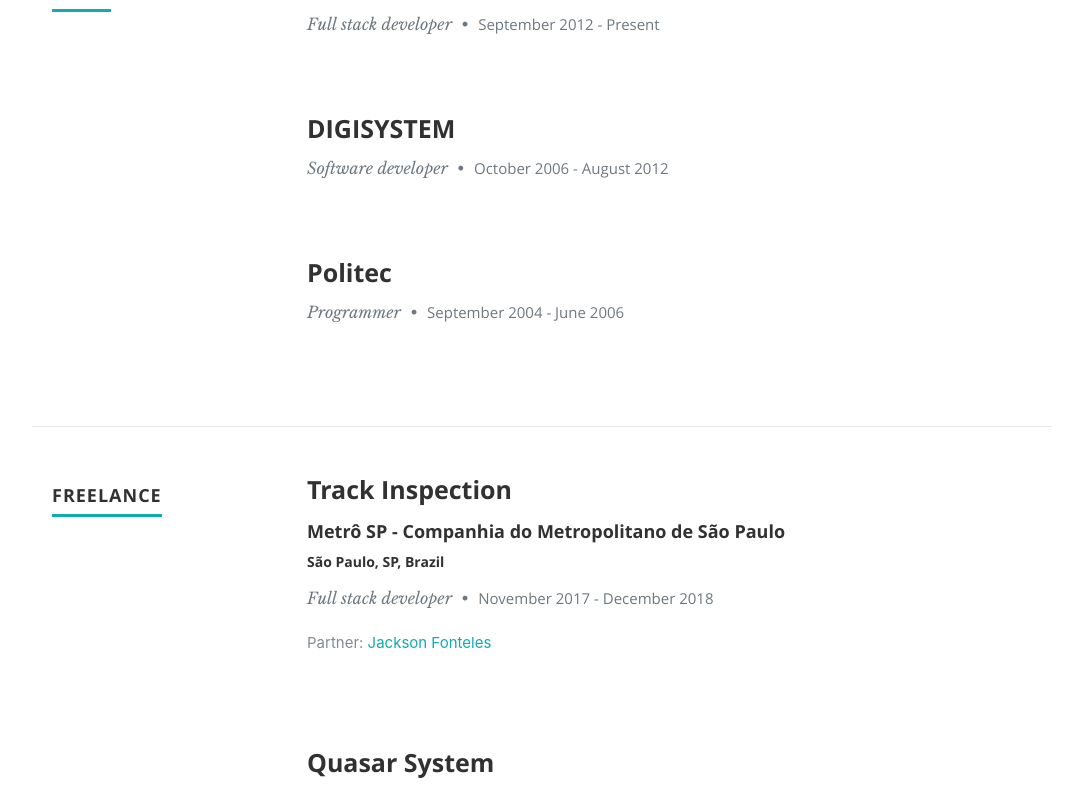
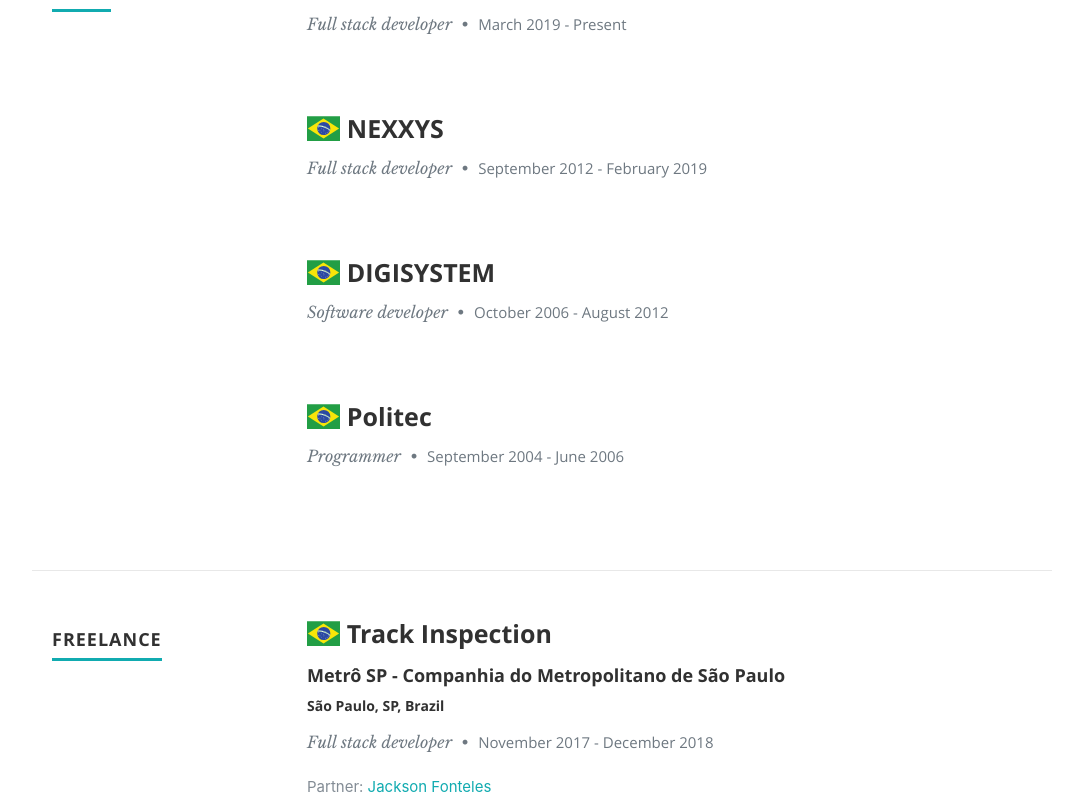
Before and after one commit to LucasRosinelli/resume, a React (Create React App) app: page / in a window 1280 px wide. Shown: the part 1710-2505 px from the top of the page, without its empty margins (98-1181 px from the left). Built offline with nearby package versions, Linux system fonts and the light colour scheme.

Commit message:
Work experiences loaded from Resume Data

```diff
--- a/public/index.html
+++ b/public/index.html
@@ -14,6 +14,7 @@
     <link rel="stylesheet" href="%PUBLIC_URL%/css/layout.css" />
     <link rel="stylesheet" href="%PUBLIC_URL%/css/media-queries.css" />
     <link rel="stylesheet" href="%PUBLIC_URL%/css/magnific-popup.css" />
+    <link rel="stylesheet" href="https://cdnjs.cloudflare.com/ajax/libs/flag-icon-css/3.3.0/css/flag-icon.min.css" />
 
     <script src="%PUBLIC_URL%/js/modernizr.js"></script>
 
--- a/src/components/resume/resume.js
+++ b/src/components/resume/resume.js
@@ -29,45 +29,7 @@ export default class Resume extends Component {
                             <h1><span>Work</span></h1>
                         </div>
                         <div className="nine columns main-col">
-                        <div className="row item">
-                            <div className="twelve columns">
-                                <h3>NEXXYS</h3>
-                                <p className="info">Full stack developer <span>•</span> <em className="date">September 2012 - Present</em></p>
-                                {/*
-                                <p>
-                                    <i>Bullets</i>
-                                </p>
-                                <p>
-                                    <i>Achievements</i>
-                                    <ul className="twelve columns">
-                                        <li>ITEM 1</li>
-                                        <li>Item 2</li>
-                                    </ul>
-                                </p>
-                                */}
-                                <p>
-                                    &nbsp;
-                                </p>
-                            </div>
-                        </div>
-                        <div className="row item">
-                            <div className="twelve columns">
-                                <h3>DIGISYSTEM</h3>
-                                <p className="info">Software developer <span>•</span> <em className="date">October 2006 - August 2012</em></p>
-                                <p>
-                                    &nbsp;
-                                </p>
-                            </div>
-                        </div>
-                        <div className="row item">
-                            <div className="twelve columns">
-                                <h3>Politec</h3>
-                                <p className="info">Programmer <span>•</span> <em className="date">September 2004 - June 2006</em></p>
-                                <p>
-                                    &nbsp;
-                                </p>
-                            </div>
-                        </div>
+                            {this.createWorkExperiences(resumeData)}
                         </div>
                     </div>
                     <div className="row freelance">
@@ -77,7 +39,7 @@ export default class Resume extends Component {
                         <div className="nine columns main-col">
                             <div className="row item">
                                 <div className="twelve columns">
-                                <h3>Track Inspection</h3>
+                                    <h3><span class={"flag-icon flag-icon-br"}></span> Track Inspection</h3>
                                     <h5>Metrô SP - Companhia do Metropolitano de São Paulo</h5>
                                     <h6>São Paulo, SP, Brazil</h6>
                                     <p className="info">Full stack developer <span>•</span> <em className="date">November 2017 - December 2018</em></p>
@@ -97,7 +59,7 @@ export default class Resume extends Component {
                             </div>
                             <div className="row item">
                                 <div className="twelve columns">
-                                <h3>Quasar System</h3>
+                                    <h3><span class={"flag-icon flag-icon-us"}></span> Quasar System</h3>
                                     <h5>Sancilio &amp; Company</h5>
                                     <h6>Riviera Beach, FL, United States</h6>
                                     <p className="info">Full stack developer <span>•</span> <em className="date">September 2016 - April 2017</em></p>
@@ -148,9 +110,6 @@ export default class Resume extends Component {
                             <h1><span>Skills</span></h1>
                         </div>
                         <div className="nine columns main-col">
-                        <p>
-                            &nbsp;
-                        </p>
                             {this.createSkills(resumeData)}
                         </div>
                     </div>
@@ -179,7 +138,7 @@ export default class Resume extends Component {
                             </div>
                             <div className="row item">
                                 <div className="twelve columns">
-                                <h3>Christian Education Secretariat and Resources Coordinator</h3>
+                                    <h3>Education Secretary and Resources Coordinator</h3>
                                     <p className="info">Lapa Presbyterian Church <span>•</span> <em className="date">January 2017 - December 2017</em></p>
                                     <p>
                                         &nbsp;
@@ -188,7 +147,7 @@ export default class Resume extends Component {
                             </div>
                             <div className="row item">
                                 <div className="twelve columns">
-                                <h3>Christian Education Assistant Professor</h3>
+                                    <h3>Education Assistant Professor</h3>
                                     <p className="info">Lapa Presbyterian Church <span>•</span> <em className="date">January 2012 - December 2013</em></p>
                                     <p>
                                         &nbsp;
@@ -237,11 +196,64 @@ export default class Resume extends Component {
             </React.Fragment>
         );
     }
+    createWorkExperiences = (resumeData) => {
+        let workExperienceRows = [];
+
+        for (let i = 0; i < resumeData.resume.workExperiences.length; i++) {
+            let workExperience = resumeData.resume.workExperiences[i];
+            let description = [];
+            if (workExperience.description) {
+                description.push(<p>{workExperience.description}</p>);
+            }
+            let dutiesAchievements = [];
+            if (workExperience.duties.length === 0 && workExperience.achievements.length === 0) {
+                dutiesAchievements.push(<p>&nbsp;</p>);
+            }
+            else {
+                let duties = [];
+                for (let i = 0; i < workExperience.duties.length; i++) {
+                    duties.push(<li>{workExperience.duties[i]}</li>);
+                }
+                let achievements = [];
+                for (let i = 0; i < workExperience.achievements.length; i++) {
+                achievements.push(<li>{workExperience.achievements[i]}</li>);
+                }
+                dutiesAchievements.push(
+                    <p>
+                        <i>Duties</i>
+                        <ul className="twelve columns">{duties}</ul>
+                    </p>
+                );
+                dutiesAchievements.push(
+                    <p>
+                        <i>Achievements</i>
+                        <ul className="twelve columns">{achievements}</ul>
+                    </p>
+                );
+            }
+            workExperienceRows.push(
+                <div className="row item">
+                    <div className="twelve columns">
+                        <h3><span class={"flag-icon flag-icon-" + workExperience.country}></span> {workExperience.company}</h3>
+                        <p className="info">{workExperience.position} <span>•</span> <em className="date">{workExperience.from} - {workExperience.to}</em></p>
+                        {description}
+                        {dutiesAchievements}
+                    </div>
+                </div>
+            );
+        }
+
+        return workExperienceRows;
+    }
     createSkills = (resumeData) => {
         let skillRows = [];
 
-      for (let i = 0; i < resumeData.skills.length; i += 2) {
-          skillRows.push(<div className="row">{this.getSkill(resumeData.skills[i])} {this.getSkill(resumeData.skills[i + 1])}</div>);
+        for (let i = 0; i < resumeData.resume.skills.length; i += 2) {
+            skillRows.push(
+                <div className="row">
+                    {this.getSkill(resumeData.resume.skills[i])} {this.getSkill(resumeData.resume.skills[i + 1])}
+                </div>
+            );
         }
 
         return skillRows;
--- a/src/resumeData.js
+++ b/src/resumeData.js
@@ -20,6 +20,37 @@ let resumeData = {
         "skype": "lucas.rosinelli",
         "currentLocation": "São Paulo, SP, Brazil"
     },
+    "resume": {
+        "workExperiences": [
+            {
+                "company": "Vision-box", "country": "pt", "position": "Full stack developer",
+                "from": "March 2019", "to": "Present",
+                "description": "",
+                "duties": [],
+                "achievements": []
+            },
+            {
+                "company": "NEXXYS", "country": "br", "position": "Full stack developer",
+                "from": "September 2012", "to": "February 2019",
+                "description": "",
+                "duties": [],
+                "achievements": []
+            },
+            {
+                "company": "DIGISYSTEM", "country": "br", "position": "Software developer",
+                "from": "October 2006", "to": "August 2012",
+                "description": "",
+                "duties": [],
+                "achievements": []
+            },
+            {
+                "company": "Politec", "country": "br", "position": "Programmer",
+                "from": "September 2004", "to": "June 2006",
+                "description": "",
+                "duties": [],
+                "achievements": []
+            }
+        ],
         "skills": [
             { "name": "C#", "size": 80, "nameClass": "csharp", "sizeClass": "eigthy" },
             { "name": "ASP.NET MVC (4, 5)", "size": 70, "nameClass": "aspnetmvc", "sizeClass": "seventy" },
@@ -47,5 +78,6 @@ let resumeData = {
             { "name": "TFS", "size": 70, "nameClass": "tfs", "sizeClass": "seventy" },
             { "name": "GIT", "size": 50, "nameClass": "git", "sizeClass": "fifty" }
         ]
+    },
 }
 export default resumeData;
```
Lines whose indentation alone changed are shown as unchanged.
